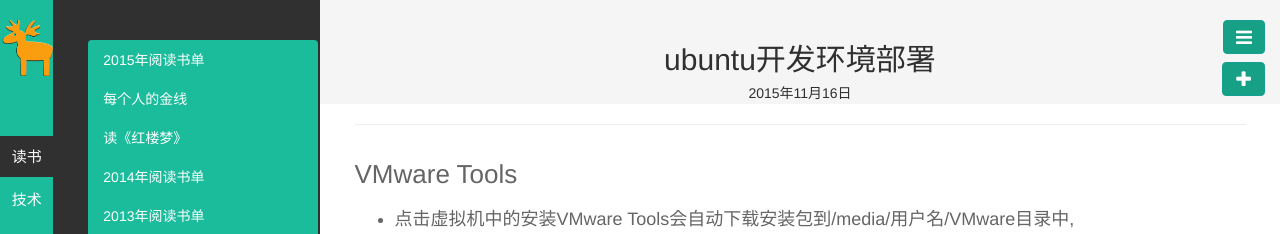
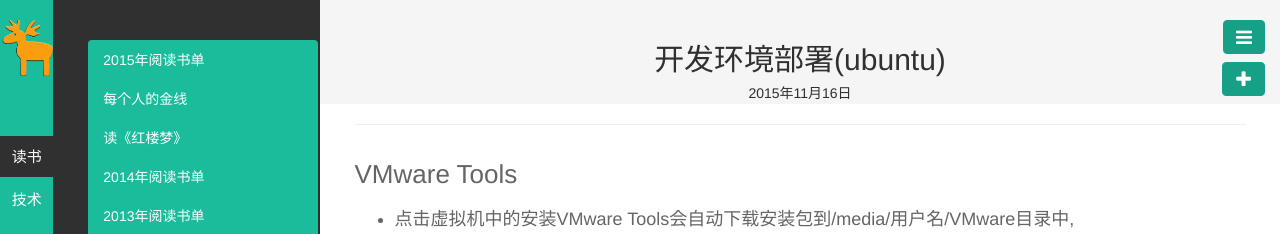
Before and after one commit to codergma/codergma.github.io, a Jekyll site: the page built from _posts/技术/2015-11-16-smaryun-config.md, in a window 1280 px wide. Shown: the top 234 px of the page. Built offline with Jekyll 4.4.1, drawn with Linux system fonts in a browser that asks for light colours; Markdown is read by kramdown in place of the engine named in the settings; comment, search, counter and statistics services are not loaded.

```diff
--- a/_posts/技术/2015-11-16-smaryun-config.md
+++ b/_posts/技术/2015-11-16-smaryun-config.md
@@ -1,6 +1,6 @@
 ---
 layout: post
-title: ubuntu开发环境部署
+title: 开发环境部署(ubuntu)
 category: 技术
 tags: Linux
 keywords:
```
